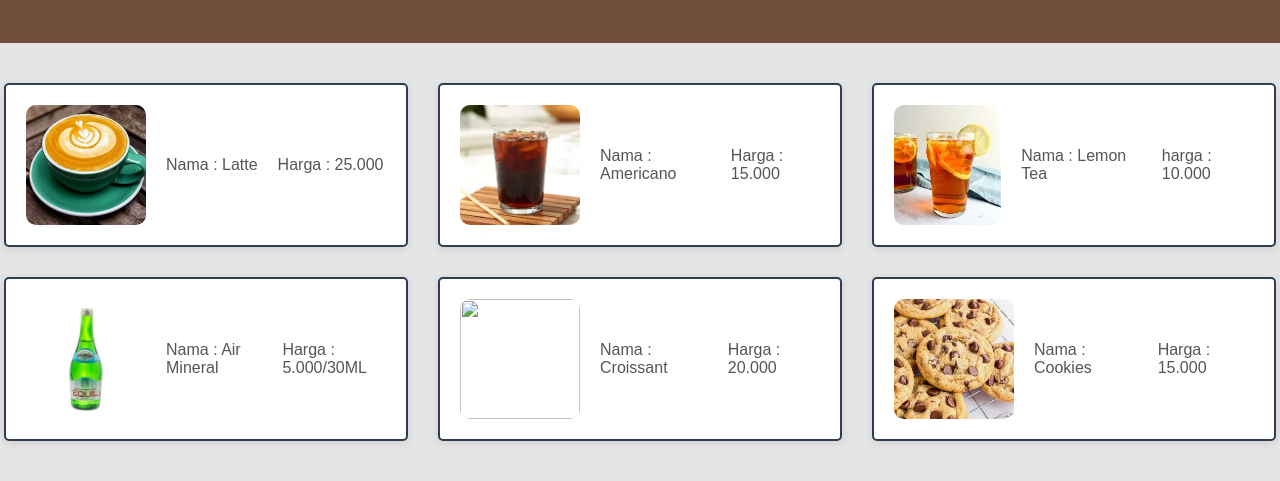
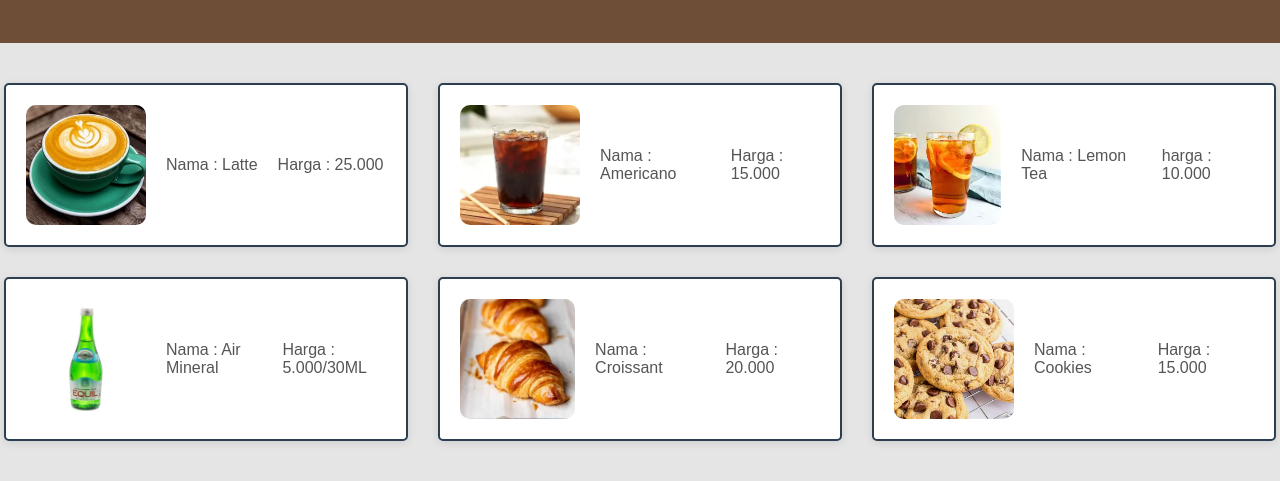
Before and after one commit to fahrihariyanto/tugas-cafe-fahrii, a plain HTML site: page index.html in a window 1280 px wide. Shown: the part 131-612 px from the top of the page. Drawn offline with Linux system fonts and the light colour scheme; files whose address does not match are found by name.

Commit message:
Update index.html

```diff
--- a/index.html
+++ b/index.html
@@ -40,7 +40,7 @@
     </div>
 
     <div class="card">
-        <img src=croissant.webp">
+        <img src="croissant.webp">
         <p>Nama : Croissant</p>
         <p>Harga : 20.000</p>
     </div>
```
